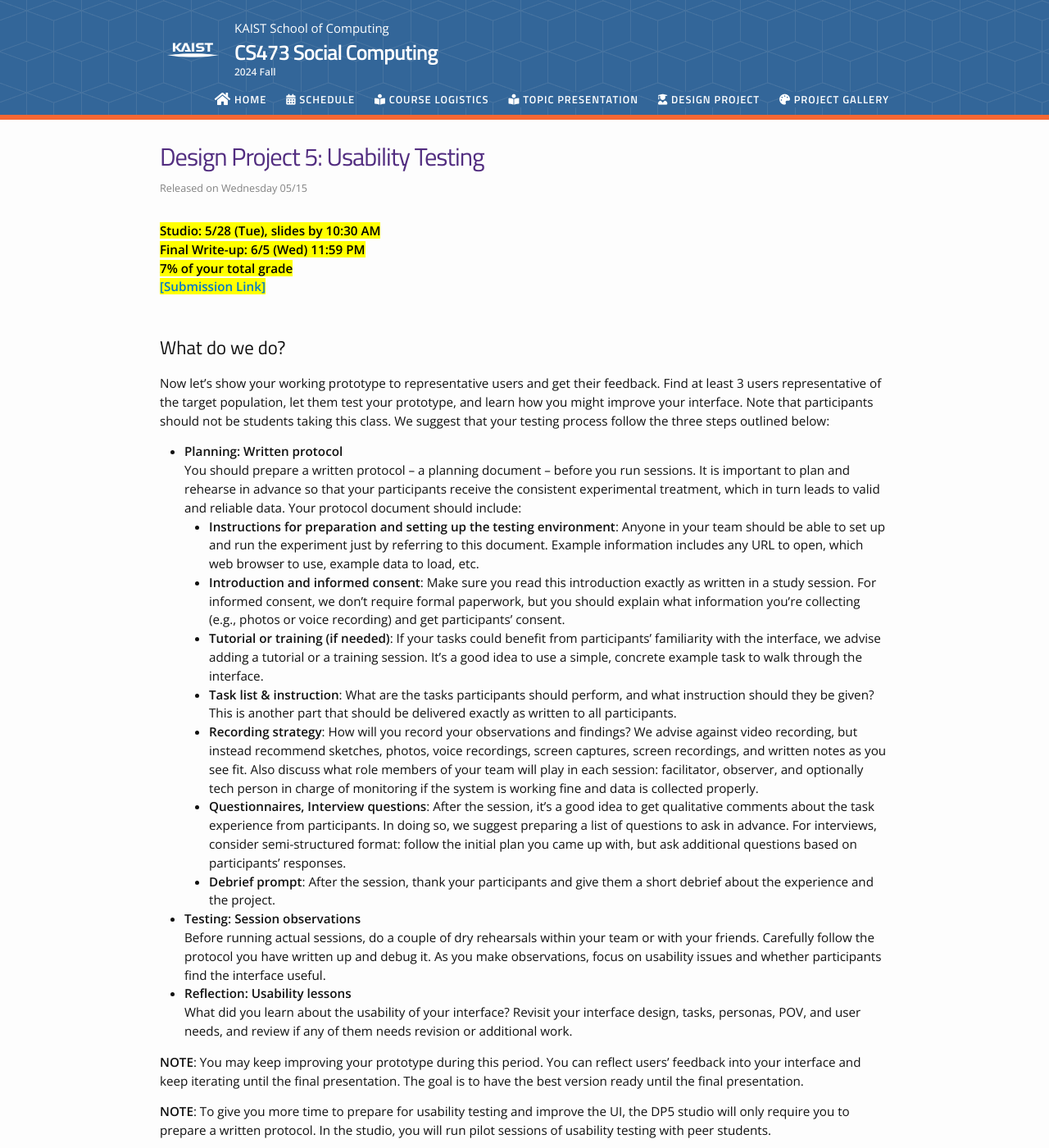
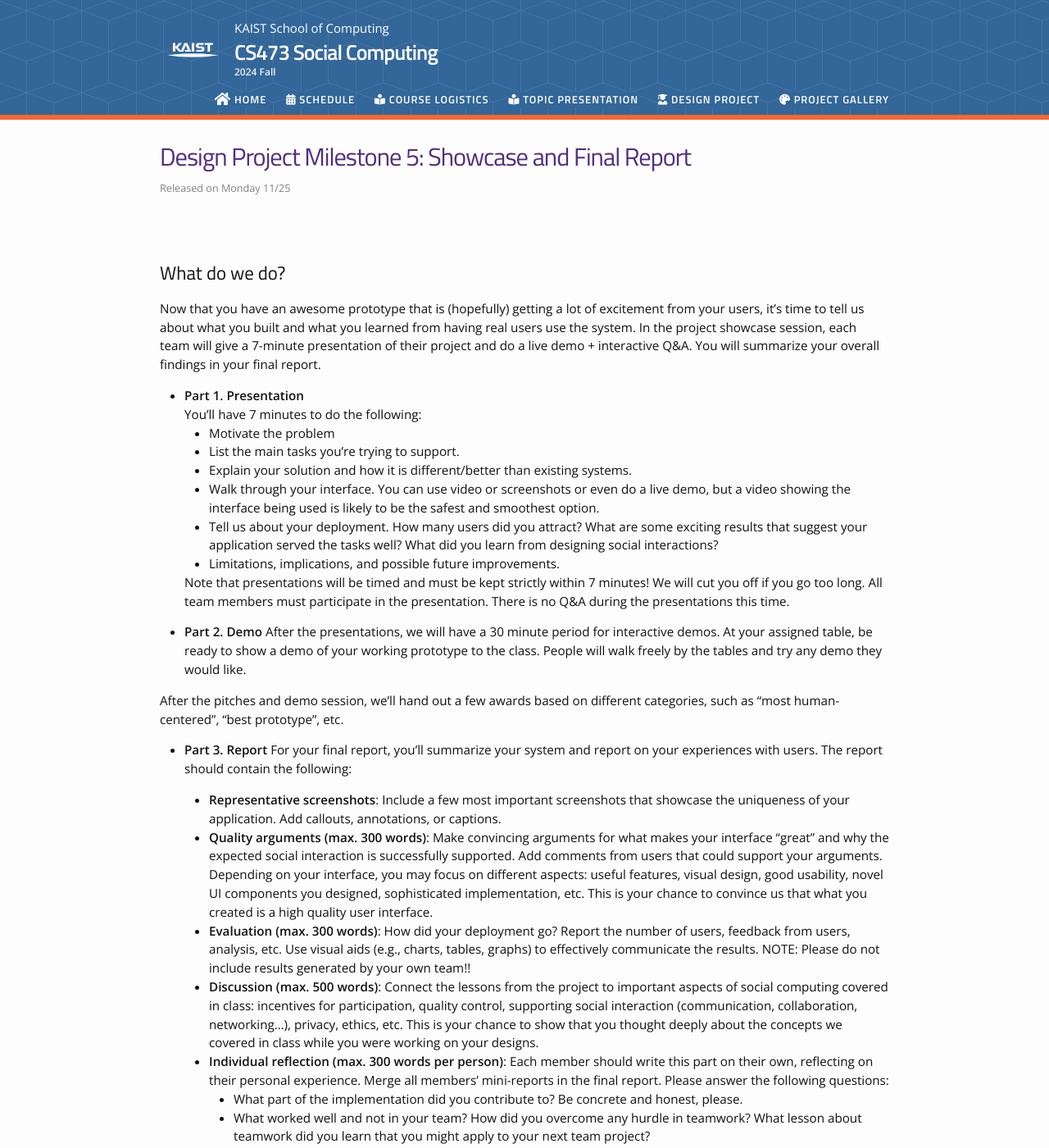
Before and after one commit to cstl-kaist/cs473-2025-fall, a Jekyll site: the page built from _projects/05_DPM5.md, in a window 1280 px wide and 1400 px high. Shown: the whole window at 82% size. Built offline with Jekyll 4.4.1, drawn with Linux system fonts in a browser that asks for light colours; nearby versions of some CDN libraries; some of the changed text lies outside the part shown.

Commit message:
test push for DPM5

```diff
--- a/_layouts/projects.html
+++ b/_layouts/projects.html
@@ -11,7 +11,7 @@ layout: page
                   <li><a href= "/projects/02_DPM2">Pitch</a> (week 6): 15%</li>
                   <li><a href= "/projects/03_DPM3">Low-fi Prototype</a> (week 7): 15%</li>
                   <li><a href= "/projects/04_DPM4">High-fi Prototype</a> (week 12): 15%</li>
-                  <li>Final Presentation & Report (week 15): 35%</li>
+                  <li><a href= "/projects/05_DPM5">Final Presentation & Report</a> (week 15): 35%</li>
             </ul>
 
             Please note that all team members will receive the same grade for all the milestones.
--- a/_projects/05_DPM5.md
+++ b/_projects/05_DPM5.md
@@ -1,7 +1,7 @@
 ---
 type: project
-date: 2024-05-15T9:00:00+9:00
-title: 'Design Project 5: Usability Testing'
+date: 2024-11-25T9:00:00+9:00
+title: 'Design Project Milestone 5: Showcase and Final Report'
 pdf:
 attachment:
 solutions:
@@ -13,74 +13,64 @@ hide_from_announcements: true
 ---
 
 ## What do we do?
-Now let's show your working prototype to representative users and get their feedback. Find at least 3 users representative of the target population, let them test your prototype, and learn how you might improve your interface. Note that participants should not be students taking this class. We suggest that your testing process follow the three steps outlined below:
+Now that you have an awesome prototype that is (hopefully) getting a lot of excitement from your users, it's time to tell us about what you built and what you learned from having real users use the system. In the project showcase session, each team will give a 7-minute presentation of their project and do a live demo + interactive Q&A. You will summarize your overall findings in your final report.
 
-* **Planning: Written protocol**
-  You should prepare a written protocol -- a planning document -- before you run sessions. It is important to plan and rehearse in advance so that your participants receive the consistent experimental treatment, which in turn leads to valid and reliable data. Your protocol document should include:
-  * **Instructions for preparation and setting up the testing environment**: Anyone in your team should be able to set up and run the experiment just by referring to this document. Example information includes any URL to open, which web browser to use, example data to load, etc.
-  * **Introduction and informed consent**: Make sure you read this introduction exactly as written in a study session. For informed consent, we don't require formal paperwork, but you should explain what information you're collecting (e.g., photos or voice recording) and get participants' consent.
-  * **Tutorial or training (if needed)**: If your tasks could benefit from participants' familiarity with the interface, we advise adding a tutorial or a training session. It's a good idea to use a simple, concrete example task to walk through the interface.
-  * **Task list & instruction**: What are the tasks participants should perform, and what instruction should they be given? This is another part that should be delivered exactly as written to all participants.
-  * **Recording strategy**: How will you record your observations and findings? We advise against video recording, but instead recommend sketches, photos, voice recordings, screen captures, screen recordings, and written notes as you see fit. Also discuss what role members of your team will play in each session: facilitator, observer, and optionally tech person in charge of monitoring if the system is working fine and data is collected properly.
-  * **Questionnaires, Interview questions**: After the session, it's a good idea to get qualitative comments about the task experience from participants. In doing so, we suggest preparing a list of questions to ask in advance. For interviews, consider semi-structured format: follow the initial plan you came up with, but ask additional questions based on participants' responses.
-  * **Debrief prompt**: After the session, thank your participants and give them a short debrief about the experience and the project.
-* **Testing: Session observations**
-Before running actual sessions, do a couple of dry rehearsals within your team or with your friends. Carefully follow the protocol you have written up and debug it. As you make observations, focus on usability issues and whether participants find the interface useful.
-* **Reflection: Usability lessons**
-What did you learn about the usability of your interface? Revisit your interface design, tasks, personas, POV, and user needs, and review if any of them needs revision or additional work.
+* **Part 1. Presentation**
+You'll have 7 minutes to do the following:
+  * Motivate the problem
+  * List the main tasks you're trying to support.
+  * Explain your solution and how it is different/better than existing systems.
+  * Walk through your interface. You can use video or screenshots or even do a live demo, but a video showing the interface being used is likely to be the safest and smoothest option.
+  * Tell us about your deployment. How many users did you attract? What are some exciting results that suggest your application served the tasks well? What did you learn from designing social interactions?
+  * Limitations, implications, and possible future improvements.
 
-**NOTE**: You may keep improving your prototype during this period. You can reflect users' feedback into your interface and keep iterating until the final presentation. The goal is to have the best version ready until the final presentation.
+  Note that presentations will be timed and must be kept strictly within 7 minutes! We will cut you off if you go too long. All team members must participate in the presentation. There is no Q&A during the presentations this time.
 
-**NOTE**: To give you more time to prepare for usability testing and improve the UI, the DP5 studio will only require you to prepare a written protocol. In the studio, you will run pilot sessions of usability testing with peer students.
+* **Part 2. Demo**
+After the presentations, we will have a 30 minute period for interactive demos. At your assigned table, be ready to show a demo of your working prototype to the class. People will walk freely by the tables and try any demo they would like.
 
-## Your Report
-* **POV**: Clearly state the final version of POV in your project.
-* **Tasks**: List three core tasks your prototype supports.
-  * Connection with final HMWs & Solutions: How each task is linked to HMWs and solutions in the final. If your HMWs and solutions have changed since last report, please use the final version and explain it in Updates from DP4.
-* **Updates from DP4**: If your team revisited the previous DPs (e.g., HMWs, solutions) and made updates/ improvement to your ideation results, briefly describe what has been changed.
-* **Written protocol**
-* **Session observations**
-  * Participants: Who are they? How did you recruit them? Why are they representative target users? Add brief demographic, context information about each participant that is relevant to your interface.
-  * Use at least one photo or sketch for each participant and provide a summary description of each session (e.g., What was unique about this participant? Main takeaway from this participant's session?).
-* **Usability lessons**
-  * List at least 10 usability problems you discovered. Organize them by high-level task or theme, not by each participant or time. But mention which participant ran into the problem by referring to them as P1, P2, ... (e.g., search results did not show the price information (P1, P3)). For each problem, indicate how critical the problem is: high, medium, and low. Finally, show how you plan to address each of the problems.
-  * High-level reflections: What did you overall learn from the user testing experience? What would you do differently for better results and insights?
-* **Studio Reflections**: Summarize the feedback from the studio session, and mention how you addressed it or will address it later in the process.
-* **Plan for iteration**: You'll have an additional week to finalize your overall design process. Discuss in your team how to use this time most effectively, and make a few concrete goals. Justify your goals.
+After the pitches and demo session, we'll hand out a few awards based on different categories, such as "most human-centered", "best prototype", etc.
+
+* **Part 3. Report**
+For your final report, you'll summarize your system and report on your experiences with users. The report should contain the following:
+
+  * **Representative screenshots**: Include a few most important screenshots that showcase the uniqueness of your application. Add callouts, annotations, or captions.
+  * **Quality arguments (max. 300 words)**: Make convincing arguments for what makes your interface "great" and why the expected social interaction is successfully supported. Add comments from users that could support your arguments. Depending on your interface, you may focus on different aspects: useful features, visual design, good usability, novel UI components you designed, sophisticated implementation, etc. This is your chance to convince us that what you created is a high quality user interface.
+  * **Evaluation (max. 300 words)**: How did your deployment go? Report the number of users, feedback from users, analysis, etc. Use visual aids (e.g., charts, tables, graphs) to effectively communicate the results. NOTE: Please do not include results generated by your own team!!
+  * **Discussion (max. 500 words)**: Connect the lessons from the project to important aspects of social computing covered in class: incentives for participation, quality control, supporting social interaction (communication, collaboration, networking...), privacy, ethics, etc. This is your chance to show that you thought deeply about the concepts we covered in class while you were working on your designs.
+  * **Individual reflection (max. 300 words per person)**: Each member should write this part on their own, reflecting on their personal experience. Merge all members' mini-reports in the final report. Please answer the following questions:
+    * What part of the implementation did you contribute to? Be concrete and honest, please.
+    * What worked well and not in your team? How did you overcome any hurdle in teamwork? What lesson about teamwork did you learn that you might apply to your next team project?
+    * What skills or experience did you gain while working on this project?
+
+
 
 ## Grading
-* **Written protocol** (30%)
-  * Preparation and setting information is detailed enough?
-  * Introduction is concise, to the point, and readable?
-  * Tutorial or training is well-designed? (if exists)
-  * Task list and instruction are clearly written and readable?
-  * Recording strategy is carefully planned, in a way that can capture useful insights?
-  * Questionnaires and interview questions are carefully thought out to get at deep insights and thought process of participants?
-  * A debrief prompt is well-written in a polite and informative manner?
-* **Session observations** (20%)
-  * Participants are representative?
-  * Participant information is descriptive and contextual?
-  * Visual aids (photo or sketch) are added?
-  * Summary of each session is provided?
-* **Usability lessons** (20%)
-  * 10+ usability issues submitted?
-  * Are the usability issues described concretely and clearly?
-  * Organized by high-level task or theme?
-  * Level of criticality included?
-  * High-level reflections are thoughtful and insightful?
-* **Plan for iteration** (10%)
-  * Is the plan for improvement reasonable and concrete?
-  * Are the goals well-justified?
-* **Studio Reflections** (10%)
-  * Is all of the feedback received during the studio accurately captured in the summary?
-  * Is the summary of feedback well structured (e.g., according to high-level themes and/or criticality)?
-* **Studio Presentation** (10%)
-  * Preparation and organization?
-  * Articulation and clear delivery?
-  * Effective use of visual aids?
-  * Time management?
+* **Final Pitch and Demo** (20%)
+  * Pitch: How engaging, creative, and effective is the overall pitch?
+  * Demo: Is the demo working well and are people able to try it out?
+* **Team Report** (80%)
+  * **Quality Arguments** (20%)
+    * Convincing arguments with supporting evidence?
+    * High quality interface overall? We will look at a variety of aspects such as completeness, robustness, novelty, feasibility, UI-level contribution, etc.
+    * 300 words or less?
+  * **Evaluation** (20%)
+    * The evaluation is complete and shows if and how the system worked as expected?
+    * Main points in feedback from users are communicated clearly and efficiently.
+    * 300 words or less?
+  * **Discussion** (20%)
+    * Discussion touches upon important aspects of social interaction supported by the team's application?
+    * Discussion has depth of insight, and connects to concepts discussed in class.
+    * 500 words or less?
+  * **Individual Reflections** (20%) - graded individually
+    * Individual contribution clearly specified?
+    * Teamwork discussion includes both the good and the bad?
+    * Teamwork discussion has enough depth and insight?
+    * Skills/experience gained are clearly explained?
+    * 300 words or less?
+
 
 ## Deliverables
 **Studio Presentation**: In studio, your team will briefly explain your usability test protocol. You need to prepare a Google Slides presentation, by editing the template slides in your team folder. The slides should be ready by **10:29 am on Tuesday before the studio begins. This time, not every team member** needs to participate in the presentation. Instead, we will do a peer pilot run of usability testing in the studio.
 
-**Team Report**: One report per team. Your report should be submitted as a zip file. The main report should be written in [Markdown](https://daringfireball.net/projects/markdown/) (please use the *.md* extension). Name the file with your team name, and submit it by the submission link provided. You can submit multiple times until the deadline, and we'll use the most recent version for grading.
+**Team Report**:One report per team. Your report should be submitted as a zip file. The main report should be written in Markdown (please use the .md extension). Name the file after your team name. Submit via KLMS.
```
